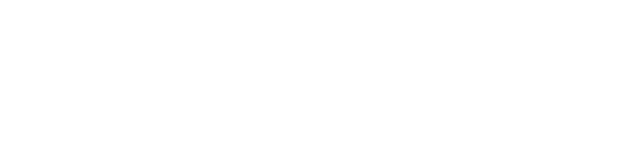
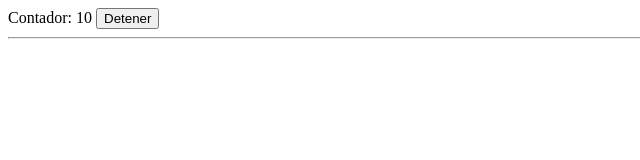
Before and after one commit to rofaccess/vue_tutorial, a plain HTML site: page index.html in a window 1280 px wide. Shown: the whole page, without its empty margins (0-640 px from the left). Drawn offline with nearby package versions, Linux system fonts and the light colour scheme.

Commit message:
Se agrega contador con boton detener y continuar

```diff
--- a/index.html
+++ b/index.html
@@ -7,7 +7,47 @@
     <title>Document</title>
 </head>
 <body>
+    <div id="app">
+        Contador: {{contador}}
+        <button type="button" v-on:click="stopInterval">{{btnMsg}}</button>
+    </div>
+    <hr>
     <script src="https://unpkg.com/vue@3/dist/vue.global.js"></script>
+    <script>
 
+        const holaMundo = {
+            data() {
+                return {
+                    contador: 0,
+                    interval: null,
+                    isRunning: false,
+                    btnMsg: "Detener"
+                }
+            },
+            mounted() {
+                this.startInterval();
+            },
+            methods: {
+                startInterval(){
+                    this.interval = setInterval(() => {
+                        this.contador ++;
+                    }, 500);
+                    this.isRunning = true;
+                    this.btnMsg = "Detener";
+                },
+                stopInterval(){
+                    if(this.isRunning){
+                        clearInterval(this.interval);
+                        this.isRunning = false;
+                        this.btnMsg = "Continuar"
+                    }else{
+                        this.startInterval();
+                    }
+                }
+            }
+        }
+
+        var mountedApp = Vue.createApp(holaMundo).mount("#app")
+    </script>
 </body>
 </html>
```
